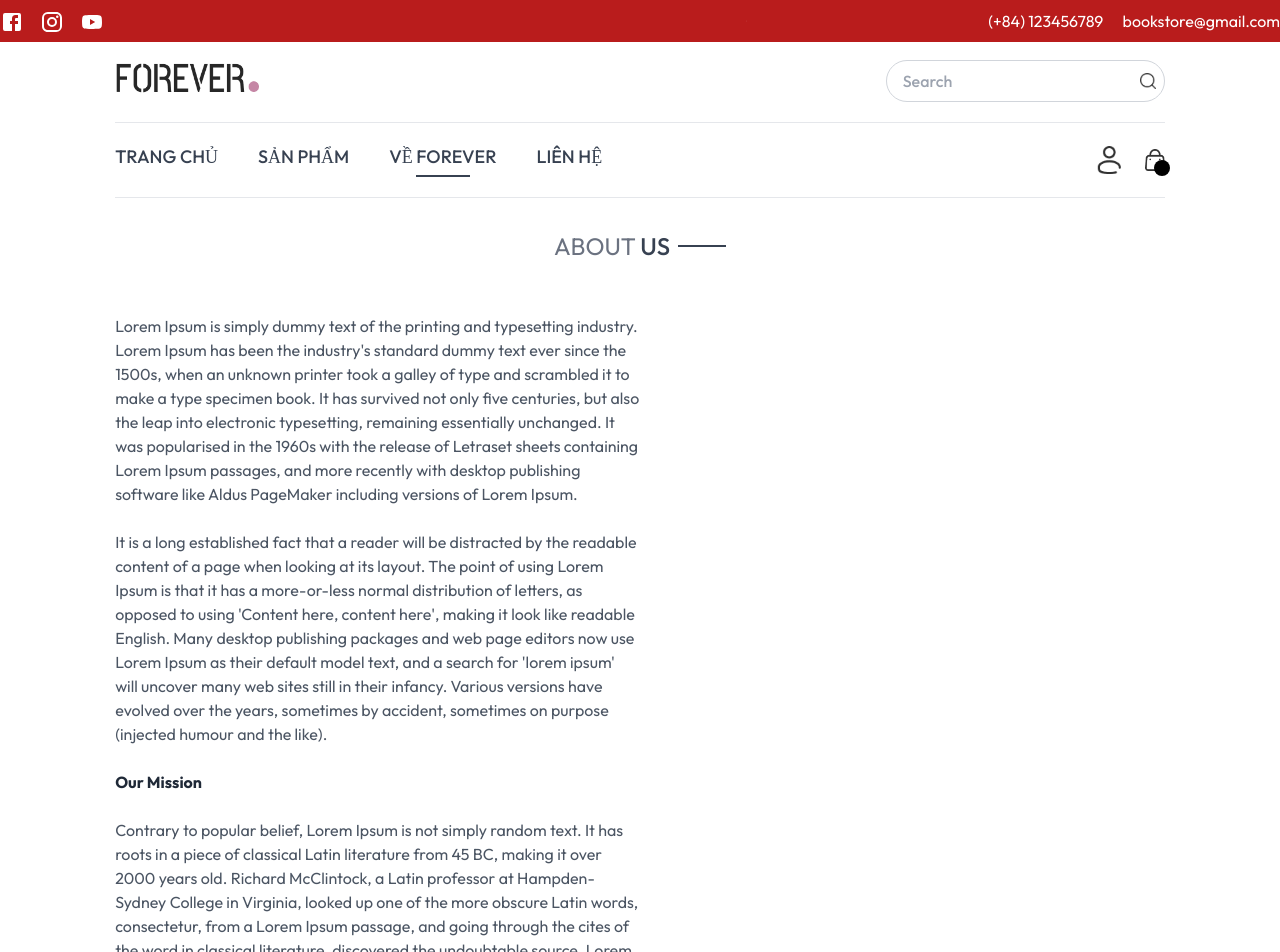
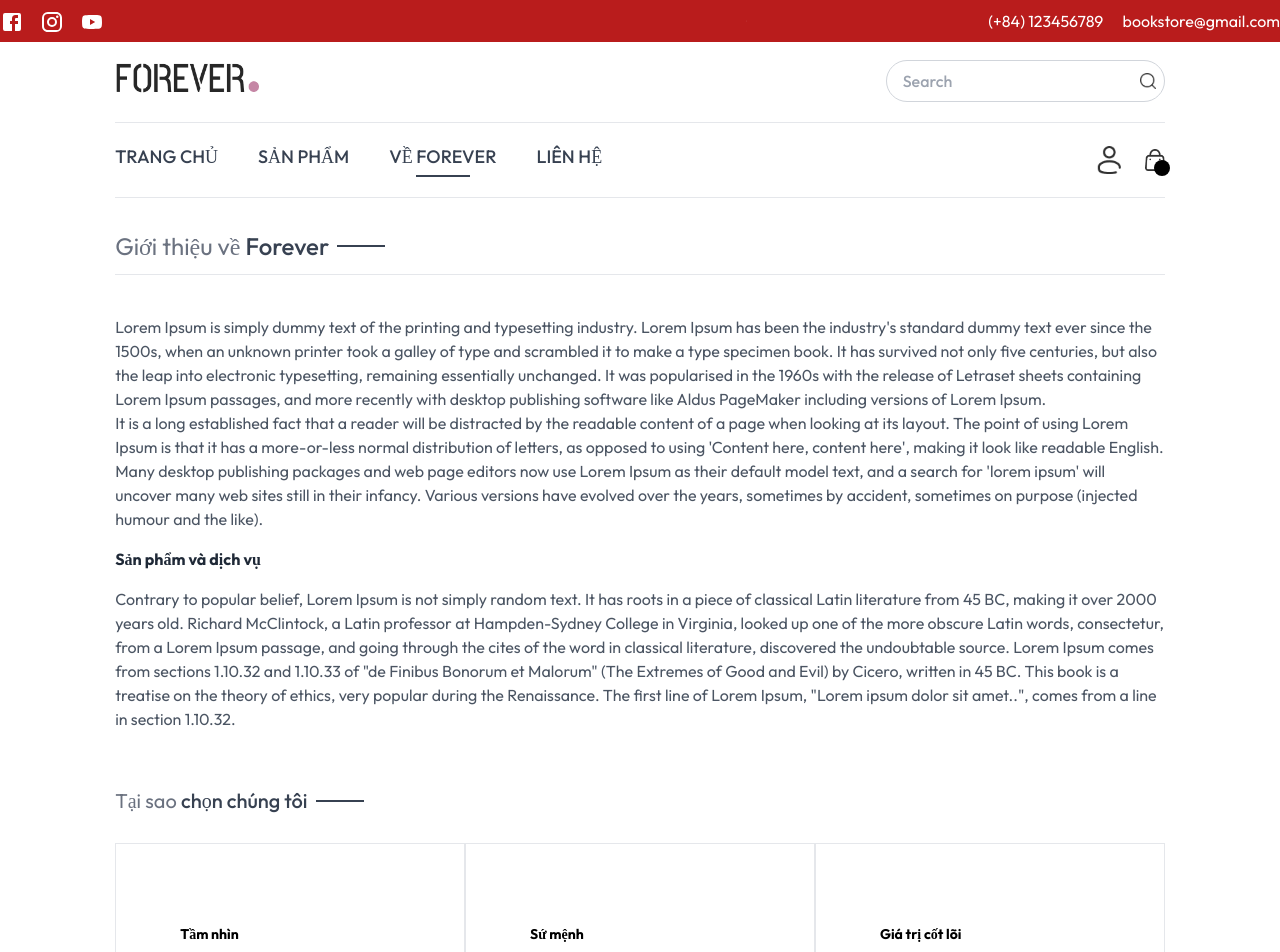
Before and after one commit to Lain4504/website, a React (Vite) app: page /about in a window 1280 px wide. Shown: the top 952 px of the page. Built offline with nearby package versions, Linux system fonts and the light colour scheme.

Commit message:
update css for about, contact

```diff
--- a/src/assets/assets.js
+++ b/src/assets/assets.js
@@ -10,6 +10,7 @@ import quality_icon from './quality_icon.png'
 import support_img from './support_img.png'
 import hero_img from './hero_img.jpg'
 import profile_icon from './profile_icon.png'
+import contact_img from './contact_img.png'
 export const assets = {
     logo,
     search_icon,
@@ -20,5 +21,6 @@ export const assets = {
     quality_icon,
     support_img,
     hero_img,
-    profile_icon
+    profile_icon,
+    contact_img
 }
--- a/src/components/Footer.jsx
+++ b/src/components/Footer.jsx
@@ -14,6 +14,8 @@ const Footer = () => {
         <div>
             <div className="flex flex-col sm:grid grid-cols-[3fr_1fr_1fr_1fr] gap-14 my-10 mt-40 text-sm">
                 {/* Section 1 */}
+
+
                 {/* Location */}
                 <div>
                     <img src={assets.logo} className="mb-5 w-32" alt="" />
--- a/src/pages/About.jsx
+++ b/src/pages/About.jsx
@@ -5,39 +5,38 @@ const About = () => {
   return (
     <div>
 
-      <div className='text-2xl text-center pt-8 border-t'>
-        <Title text1={'ABOUT'} text2={'US'} />
+      <div className='text-2xl pt-8 border-t'>
+        <Title text1={'Giới thiệu về'} text2={'Forever'} />
       </div>
 
-      <div className='my-10 flex flex-col md:flex-row gap-16'>
-        {/* <img className='w-full md:max-w-[450px]' src={assets.about_img} alt='' /> */}
-        <div className='flex flex-col justify-center gap-6 md:w-2/4 text-gray-600'>
+      <hr />
+      <div className='my-10'>
+        <div className='text-gray-600'>
           <p>Lorem Ipsum is simply dummy text of the printing and typesetting industry. Lorem Ipsum has been the industry's standard dummy text ever since the 1500s, when an unknown printer took a galley of type and scrambled it to make a type specimen book. It has survived not only five centuries, but also the leap into electronic typesetting, remaining essentially unchanged. It was popularised in the 1960s with the release of Letraset sheets containing Lorem Ipsum passages, and more recently with desktop publishing software like Aldus PageMaker including versions of Lorem Ipsum.</p>
           <p>It is a long established fact that a reader will be distracted by the readable content of a page when looking at its layout. The point of using Lorem Ipsum is that it has a more-or-less normal distribution of letters, as opposed to using 'Content here, content here', making it look like readable English. Many desktop publishing packages and web page editors now use Lorem Ipsum as their default model text, and a search for 'lorem ipsum' will uncover many web sites still in their infancy. Various versions have evolved over the years, sometimes by accident, sometimes on purpose (injected humour and the like).</p>
-          <b className='text-gray-800'>Our Mission</b>
+          <b className='text-gray-800 mt-4 mb-4 block'>Sản phẩm và dịch vụ</b>
           <p>Contrary to popular belief, Lorem Ipsum is not simply random text. It has roots in a piece of classical Latin literature from 45 BC, making it over 2000 years old. Richard McClintock, a Latin professor at Hampden-Sydney College in Virginia, looked up one of the more obscure Latin words, consectetur, from a Lorem Ipsum passage, and going through the cites of the word in classical literature, discovered the undoubtable source. Lorem Ipsum comes from sections 1.10.32 and 1.10.33 of "de Finibus Bonorum et Malorum" (The Extremes of Good and Evil) by Cicero, written in 45 BC. This book is a treatise on the theory of ethics, very popular during the Renaissance. The first line of Lorem Ipsum, "Lorem ipsum dolor sit amet..", comes from a line in section 1.10.32.</p>
         </div>
       </div>
 
       <div className='text-xl py-4'>
-        <Title text1={'WHY'} text2={'CHOOSE US'} />
+        <Title text1={'Tại sao'} text2={'chọn chúng tôi'} />
       </div>
       <div className='flex flex-col md:flex-row text-sm mb-20'>
         <div className='border px-10 md:px-16 py-8 sm:py-20 flex flex-col gap-5'>
-          <b>Quality Assurance</b>
+          <b>Tầm nhìn</b>
           <p className='text-gray-600'> There are many variations of passages of Lorem Ipsum available, but the majority have suffered alteration in some form, by injected humour, or randomised words which don't look even slightly believable</p>
         </div>
         <div className='border px-10 md:px-16 py-8 sm:py-20 flex flex-col gap-5'>
-          <b>Convenience</b>
+          <b>Sứ mệnh</b>
           <p className='text-gray-600'> There are many variations of passages of Lorem Ipsum available, but the majority have suffered alteration in some form, by injected humour, or randomised words which don't look even slightly believable</p>
         </div>
         <div className='border px-10 md:px-16 py-8 sm:py-20 flex flex-col gap-5'>
-          <b>Exceptional Customer Service</b>
+          <b>Giá trị cốt lõi</b>
           <p className='text-gray-600'> There are many variations of passages of Lorem Ipsum available, but the majority have suffered alteration in some form, by injected humour, or randomised words which don't look even slightly believable</p>
         </div>
       </div>
     </div>
-
   )
 }
 
--- a/src/pages/Contact.jsx
+++ b/src/pages/Contact.jsx
@@ -1,6 +1,6 @@
 import React from 'react'
 import Title from '../components/Title'
-
+import { assets } from '../assets/assets'
 const Contact = () => {
   return (
     <div>
@@ -8,7 +8,7 @@ const Contact = () => {
       <Title text1={'CONTACT'} text2={'US'}/>
       </div>
       <div className='my-10 flex flex-col justify-center md:flex-row gap-10 mb-28'>
-        {/* <img className='w-full md:max-w-[480px]' src={assets.contact_img} alt=''/> */}
+         <img className='w-full md:max-w-[480px]' src={assets.contact_img} alt=''/>
         <div className='flex flex-col justify-center items-start gap-6'>
           <p className='font-semibold text-xl text-gray-600'>Our Store</p>
           <p className='text-gray-500'>54700 Wiliiam Station <br/> Suilde Washington, USE</p>
```
Also changed, not shown: src/assets/contact_img.png (added).
